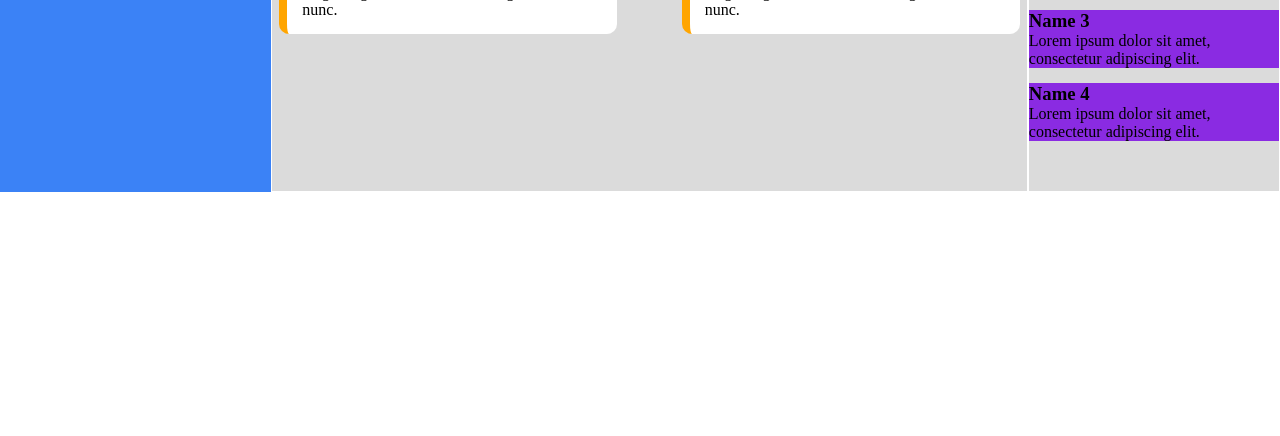
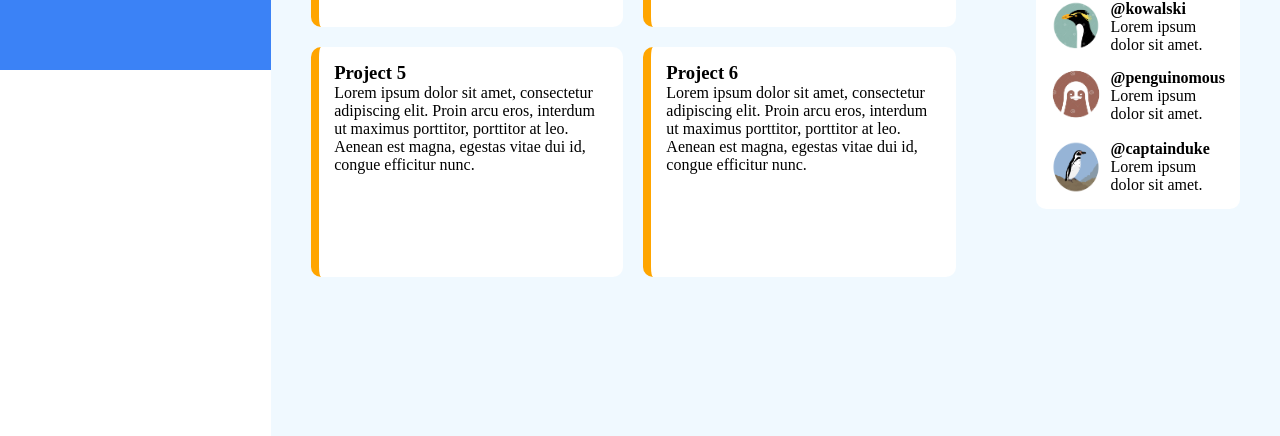
Before and after one commit to Rbr4t/Admin-dashboard, a plain HTML site: page index.html in a window 1280 px wide. Shown: the part 730-1166 px from the top of the page. Before the commit the page ends 922 px from the top, so only its background shows below. Drawn offline with Linux system fonts and the light colour scheme.

Commit message:
mainly done

```diff
--- a/index.html
+++ b/index.html
@@ -112,21 +112,27 @@
                     </div>
                     <div class="trending-content">
                         <div class="area">
-                            <h3>Name 1</h3>
-                            <p>Lorem ipsum dolor sit amet, consectetur adipiscing elit.</p>
+                            <img src="icons/profile2-removebg-preview.png" alt="penguin1">
+                            <div>
+                                <h4>@kowalski</h4>
+                                <p>Lorem ipsum dolor sit amet.</p>
+                            </div>
                         </div>
                         <div class="area">
-                            <h3>Name 2</h3>
-                            <p>Lorem ipsum dolor sit amet, consectetur adipiscing elit.</p>
+                            <img src="icons/profile3-removebg-preview.png" alt="penguin1" id="penguinimous">
+                            <div>
+                                <h4>@penguinomous</h4>
+                                <p>Lorem ipsum dolor sit amet.</p>
+                            </div>
                         </div>
                         <div class="area">
-                            <h3>Name 3</h3>
-                            <p>Lorem ipsum dolor sit amet, consectetur adipiscing elit.</p>
+                            <img src="icons/profile4-removebg-preview.png" alt="penguin1">
+                            <div>
+                                <h4>@captainduke</h4>
+                                <p>Lorem ipsum dolor sit amet.</p>
+                            </div>
                         </div>
-                        <div class="area">
-                            <h3>Name 4</h3>
-                            <p>Lorem ipsum dolor sit amet, consectetur adipiscing elit.</p>
-                        </div>
+
                     </div>
                 </div>
             </div>
--- a/style.css
+++ b/style.css
@@ -1,14 +1,17 @@
 body{
     margin: 0;
     padding: 0;
+    height: 100vh;
     display: flex;
 }
 
-p, h1, h2, h3 {
+p, h1, h2, h3, h4 {
     margin: 0;
     padding: 0;
 }
-
+img {
+    width: 50px;
+}
 .content {
     display: flex;
     flex-direction: column;
@@ -21,6 +24,7 @@ p, h1, h2, h3 {
     flex-direction: column;
     justify-content: space-between;
     background-color: #f0f9ff;
+    background-color: #e0f2fe;
     padding: 30px 80px 30px 30px;
 }
 .header > div{
@@ -73,6 +77,7 @@ p, h1, h2, h3 {
     min-height: 40px;
     min-width: 80px;
     background-color: #8b5cf6;
+    background-color: #3b82f6;
     border: 0;
     border-radius: 40px;
     color: white;
@@ -112,63 +117,75 @@ p, h1, h2, h3 {
 
 /* Main content area*/
 .media {
-    background-color: rgb(219, 219, 219);
+    background-color: #f0f9ff;
     display: grid;
     grid-template-columns: 3fr 1fr;
-
+    flex: 1;
 }
 
 .your-projects {
-    display: flex;
-    flex-direction: column;
-    border: 1px solid white;
+    padding: 40px;
+
 
 }
 .your-content {
     display: grid;
-    grid-template-columns: 1fr 1fr;
+    grid-template-columns: repeat(auto-fit, minmax(300px, 1fr));
     justify-items: center;
-    grid-gap: 50px;
+    grid-gap: 20px;
 }
+
 .project{
-    width: 300px;
+    height: 200px;
     background-color: white;
     border-left: 8px solid orange;
     border-radius: 10px;
     padding: 15px
 }
+
+/*secondary content*/
 .secondary-content {
     display: grid;
     grid-template-columns: 1fr;
     grid-template-rows: 1fr 1fr;
+    padding: 40px;
 
 }
 .announcements{
     display: flex;
     flex-direction: column;
-    border: 1px solid white
+
+
 }
 .announcements-content{
     display: grid;
     grid-template-columns: 1fr;
     gap: 15px;
+    padding: 15px;
+    background-color: white;
+    border-radius: 10px;
 }
 .event{
-    background-color: greenyellow;
+
+
 }
 
 .trending{
     display: flex;
     flex-direction: column;
-    border: 1px solid white;
+
 }
 .trending-content{
     display: grid;
     grid-template-columns: 1fr;
     gap: 15px;
+    padding: 15px;
+    background-color: white;
+    border-radius: 10px;
 }
-.area{
-    background-color: blueviolet;
+.trending-content>div{
+    display: flex;
+    gap: 10px;
 }
 
 
@@ -190,3 +207,9 @@ p, h1, h2, h3 {
 #main-icon{
     width:60px;
 }
+#penguinimous{
+    width: 100px;
+    margin: 0;
+    padding: 0;
+    margin: -25px
+}
```
Also changed, not shown: icons/profile.jpg (deleted), icons/profile2-removebg-preview.png (added), icons/profile3-removebg-preview.png (added), icons/profile4-removebg-preview.png (added).
